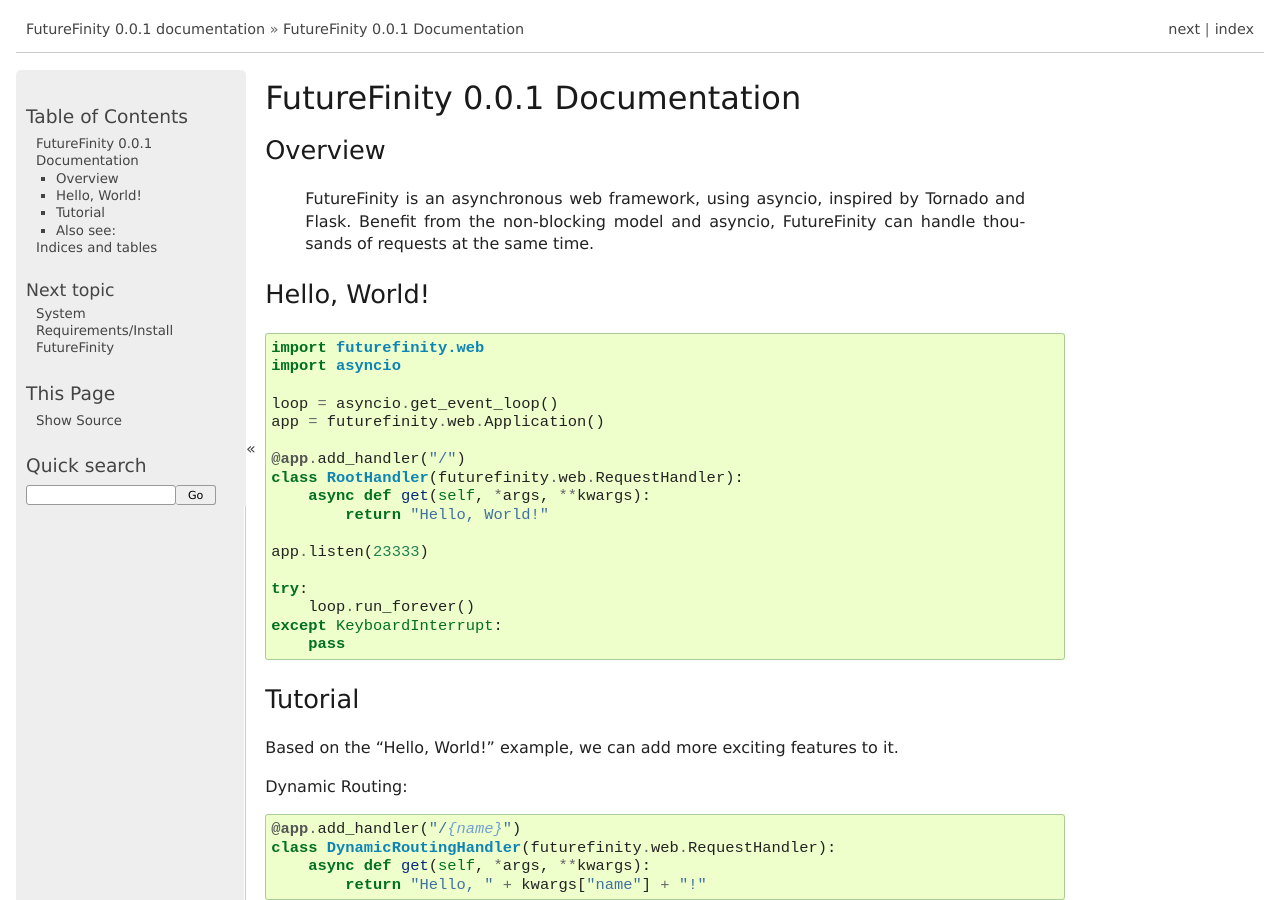
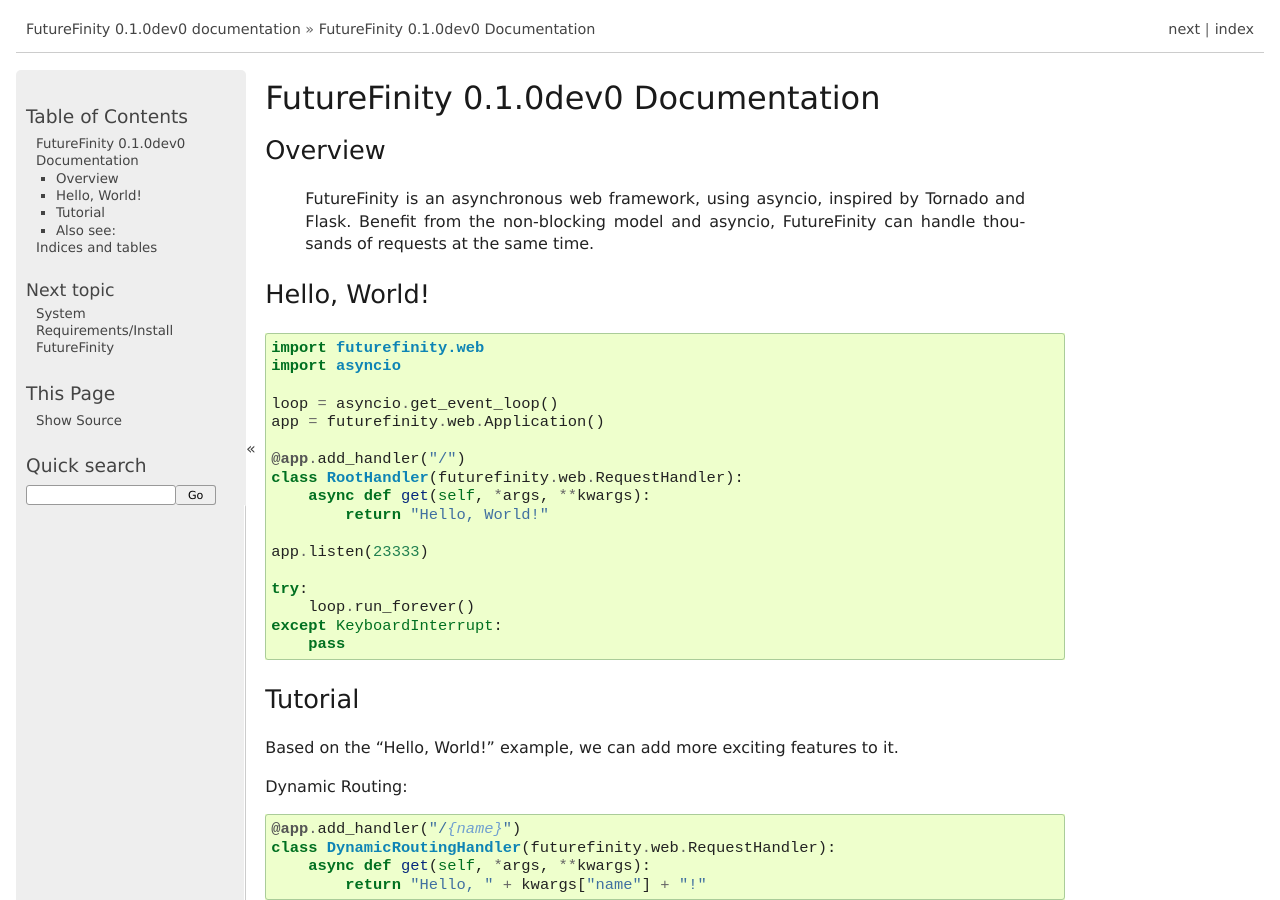
Before and after one commit to futursolo/futurefinity, a Sphinx documentation site: the page built from docs/index.rst, in a window 1280 px wide and 900 px high. Built offline with Sphinx 7.4.7, drawn with Linux system fonts in a browser that asks for light colours; formulas are drawn with MathJax 3; some of the changed text lies outside the part shown.

Commit message:
Version, Documentation, Changelog, and Readme update.

```diff
--- a/docs/web.rst
+++ b/docs/web.rst
@@ -1,4 +1,4 @@
-``futurefinity.web`` -- FutureFinty Web Application and Web RequestHandler
+`futurefinity.web` -- FutureFinty Web Application and Web RequestHandler
 =============================================================================
 
 .. highlight:: python3
--- a/futurefinity/__init__.py
+++ b/futurefinity/__init__.py
@@ -14,6 +14,6 @@
 # License for the specific language governing permissions and limitations
 # under the License.
 
-__version__ = ("0", "0", "1", "0")
+__version__ = ("0", "1", "0", "-100")
 
-version = "0.0.1"
+version = "0.1.0dev0"
```
Also changed, not shown: CHANGELOG.md (+6 -1 lines), README.md (+31 -1 lines).
